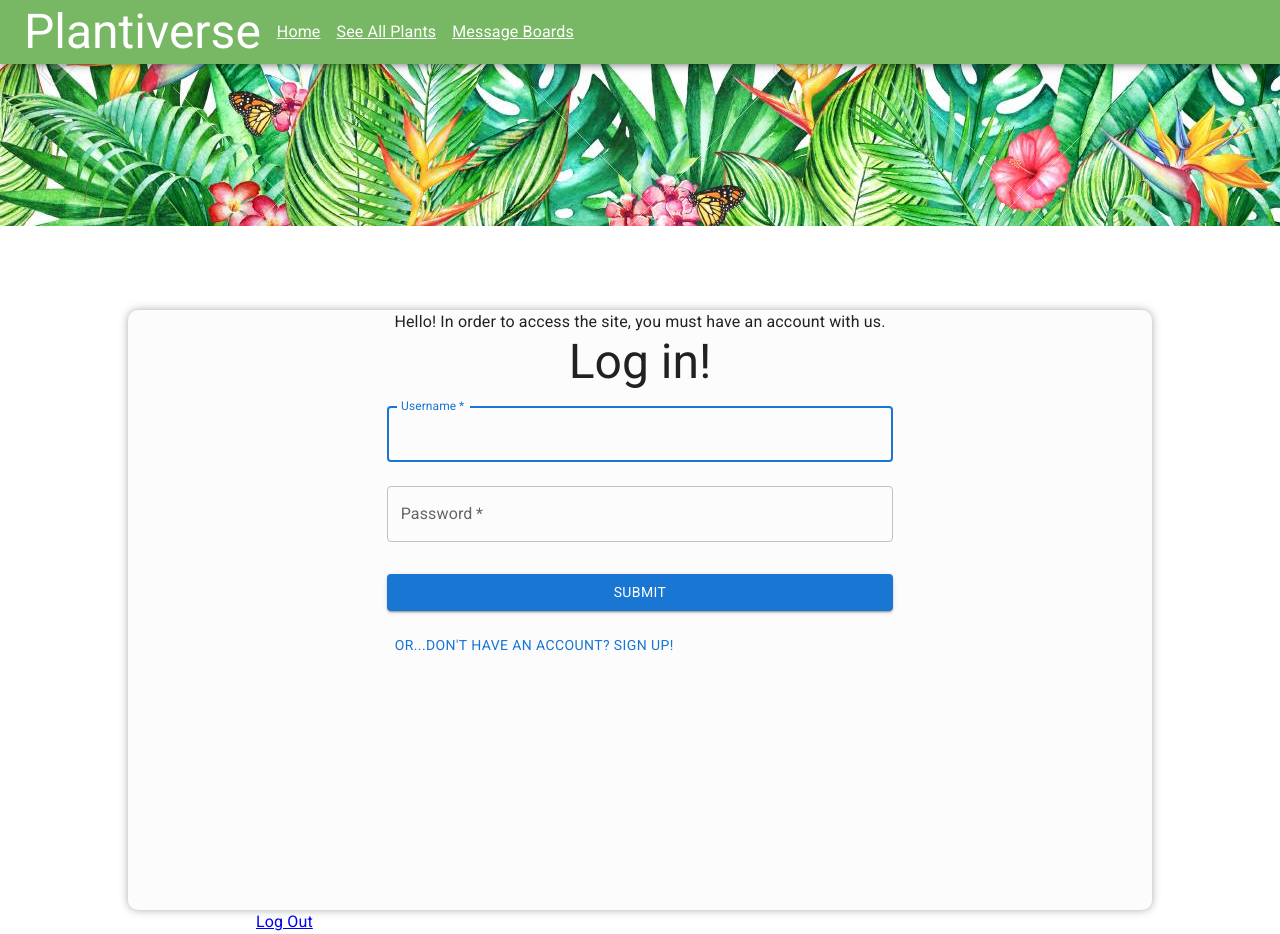
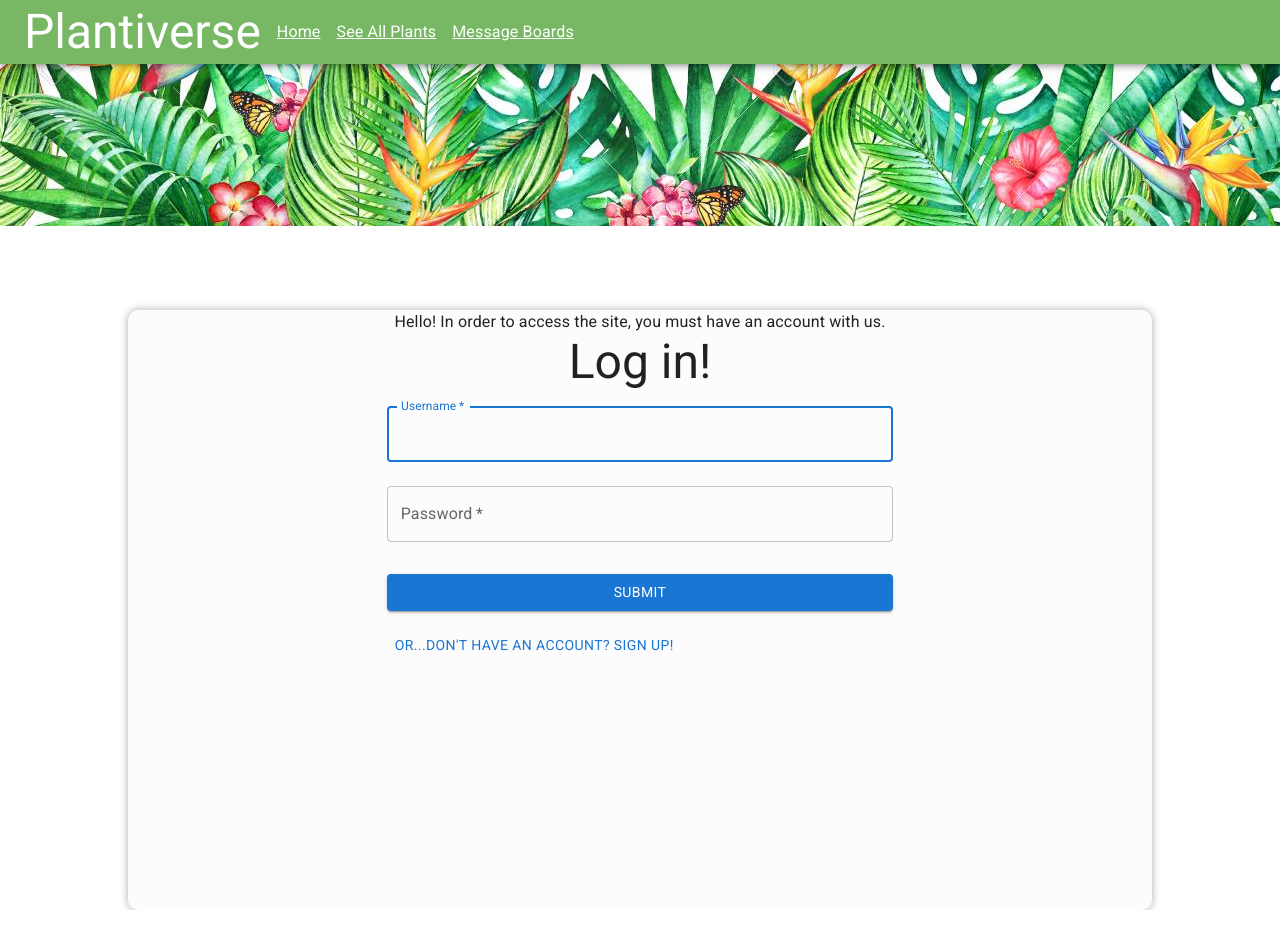
Before and after one commit to RaquelFraktas/plantiverse-frontend, a React (Create React App) app: page / in a window 1280 px wide. After the commit the page ends 910 px from the top, so only its background shows below. Built offline with nearby package versions, Linux system fonts and the light colour scheme.

Commit message:
add footer

```diff
--- a/src/App.js
+++ b/src/App.js
@@ -40,7 +40,10 @@ function App({username, autoLogin, logOut}) {
       <Auth />
     }
     </div>
-    <Link to='/' className="logout" onClick={handleLogout}> Log Out </Link>
+    {username && <footer>
+      <Link to='/' className="logout" onClick={handleLogout}> Log Out </Link>
+    </footer>
+    }
     </>
   );
 }
```
